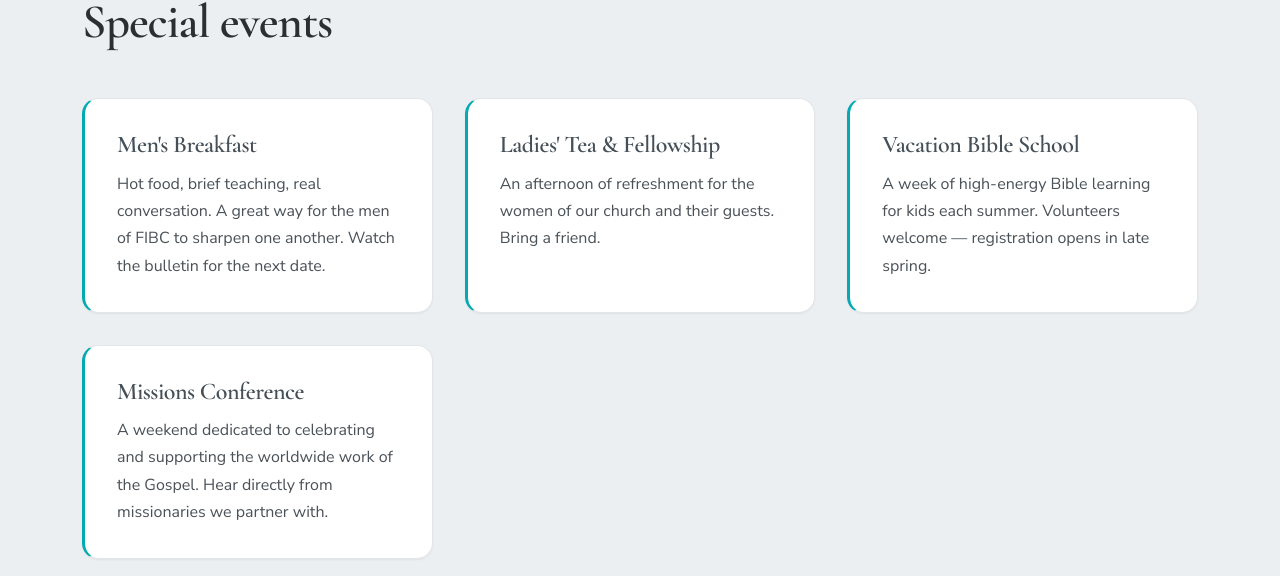
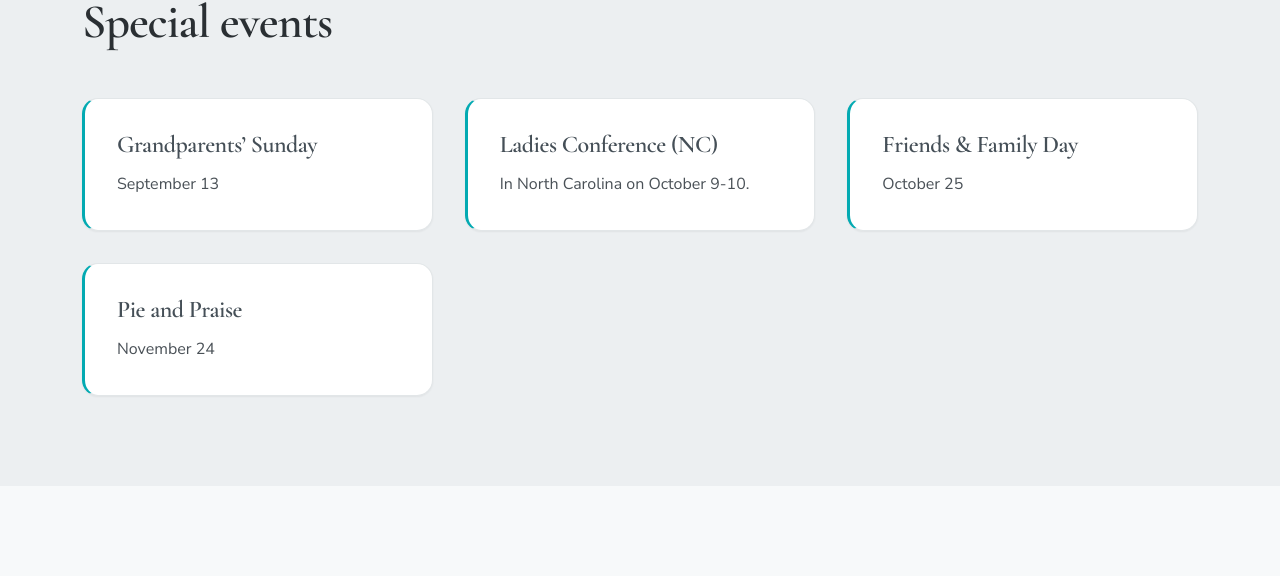
Before and after one commit to Riley-Truong/FIBC_Website_React_Project, a React (Vite) app in the folder fibc-react-project/: page /events in a window 1280 px wide. Shown: the part 1035-1611 px from the top of the page. Built offline with nearby package versions, Linux system fonts and the light colour scheme; no server answers.

Commit message:
[Change] Added current events happening at the church

```diff
--- a/fibc-react-project/src/data/events.js
+++ b/fibc-react-project/src/data/events.js
@@ -1,19 +1,19 @@
 export const specialEvents = [
     {
-        title: "Men's Breakfast",
-        body: 'Hot food, brief teaching, real conversation. A great way for the men of FIBC to sharpen one another. Watch the bulletin for the next date.',
+        title: "Grandparents’ Sunday",
+        body: 'September 13',
     },
     {
-        title: "Ladies' Tea & Fellowship",
-        body: 'An afternoon of refreshment for the women of our church and their guests. Bring a friend.',
+        title: "Ladies Conference (NC)",
+        body: 'In North Carolina on October 9-10.',
     },
     {
-        title: 'Vacation Bible School',
-        body: 'A week of high-energy Bible learning for kids each summer. Volunteers welcome — registration opens in late spring.',
+        title: 'Friends & Family Day',
+        body: 'October 25',
     },
     {
-        title: 'Missions Conference',
-        body: 'A weekend dedicated to celebrating and supporting the worldwide work of the Gospel. Hear directly from missionaries we partner with.',
+        title: 'Pie and Praise',
+        body: 'November 24',
     },
 ];
 
--- a/fibc-react-project/src/data/highlights.js
+++ b/fibc-react-project/src/data/highlights.js
@@ -10,31 +10,31 @@ export const highlights = [
         image: churchImage,
     },
     {
-        id: 'missions',
-        title: 'Missions Conference',
-        text: 'A weekend celebrating and supporting the worldwide work of the Gospel — hear directly from the missionaries we partner with.',
+        id: 'gps',
+        title: 'Grandparents’ Sunday',
+        text: 'September 13',
         ctaLabel: 'View events',
         ctaTo: '/events',
     },
     {
-        id: 'vbs',
-        title: 'Vacation Bible School',
-        text: 'A week of high-energy Bible learning for kids. Volunteers are always welcome — registration opens in late spring.',
+        id: 'ldc',
+        title: 'Ladies Conference (NC)',
+        text: 'In North Carolina on October 9-10',
         ctaLabel: 'View events',
         ctaTo: '/events',
     },
     {
-        id: 'spanish',
-        title: 'Ministerio en Español',
-        text: 'Clear, Bible-based preaching and teaching in Spanish — a welcoming place for Spanish-speaking families to worship and grow.',
-        ctaLabel: 'Explore ministries',
-        ctaTo: '/ministries',
+        id: 'ffd',
+        title: 'Friends & Family Day',
+        text: 'October 25',
+        ctaLabel: 'View events',
+        ctaTo: '/events',
     },
     {
-        id: 'salvation',
-        title: 'Know God',
-        text: 'Wondering what it means to follow Jesus? Start with the good news that sits at the heart of everything we do.',
-        ctaLabel: 'Read more',
-        ctaTo: '/salvation',
+        id: 'pp',
+        title: 'Pie and Praise',
+        text: 'November 24',
+        ctaLabel: 'View events',
+        ctaTo: '/events',
     },
 ];
```
